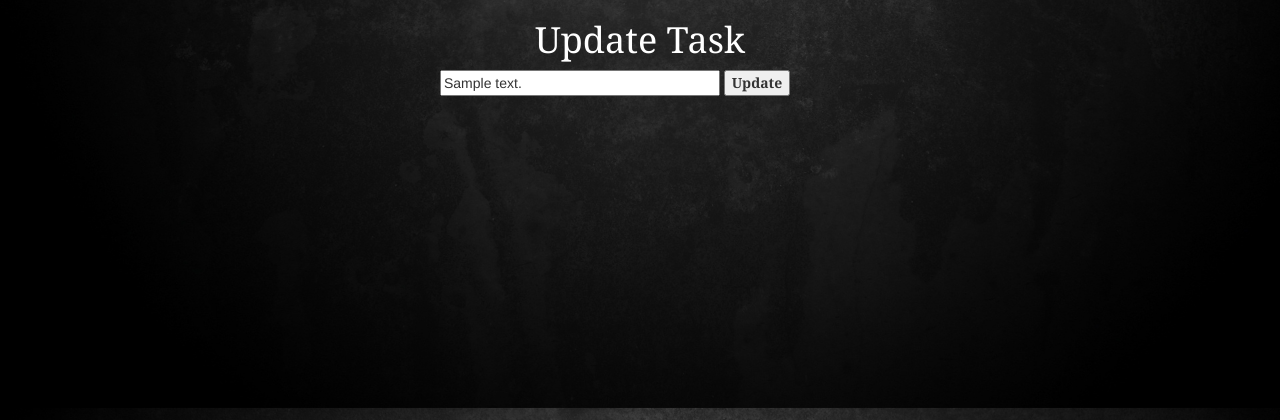
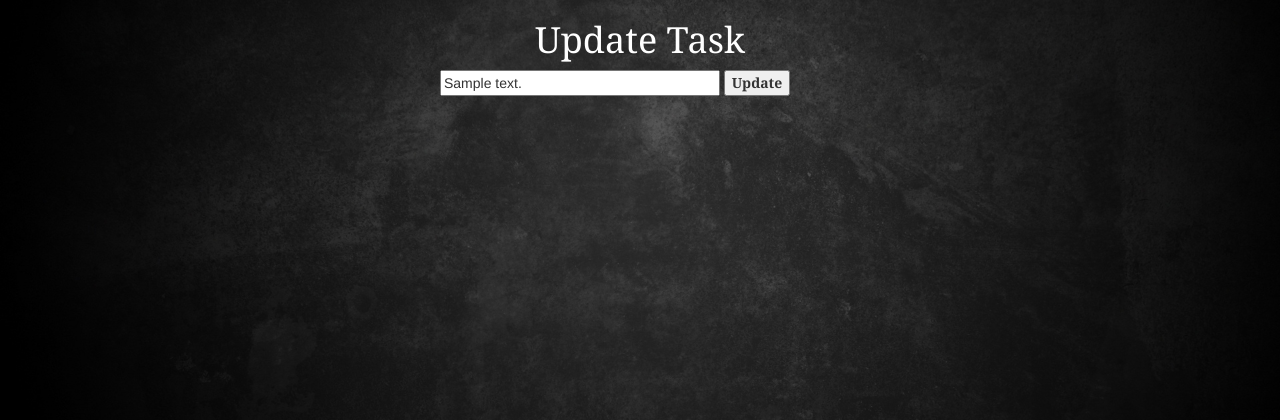
Before and after one commit to Krishnasai-N/TodoFlask, a Flask app: page /update/1 in a window 1280 px wide. Shown: the top 420 px of the page. Run offline with Flask 2, Linux system fonts and the light colour scheme; tables that the repository leaves empty hold one stand-in row (values such as "Sample post"); some libraries are stand-ins or nearby versions.

Commit message:
Update update.html

```diff
--- a/templates/update.html
+++ b/templates/update.html
@@ -6,8 +6,6 @@
 body {
     background-image: url('../static/img/webbackg.jpg');
     background-size:cover;
-    background-position:center;
-    height:100%;
     margin: 0;
 }
 
```
